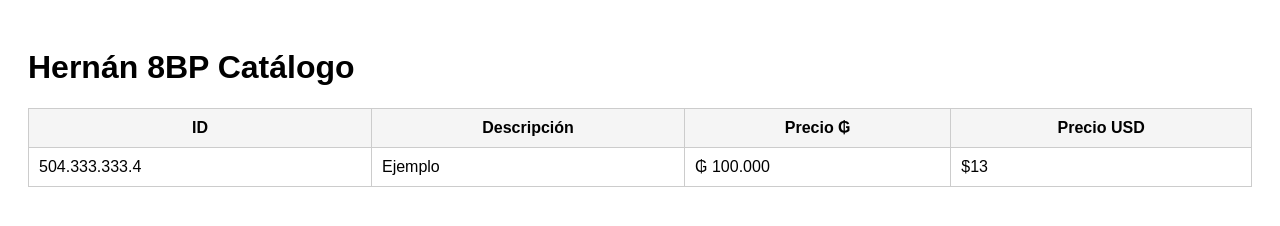
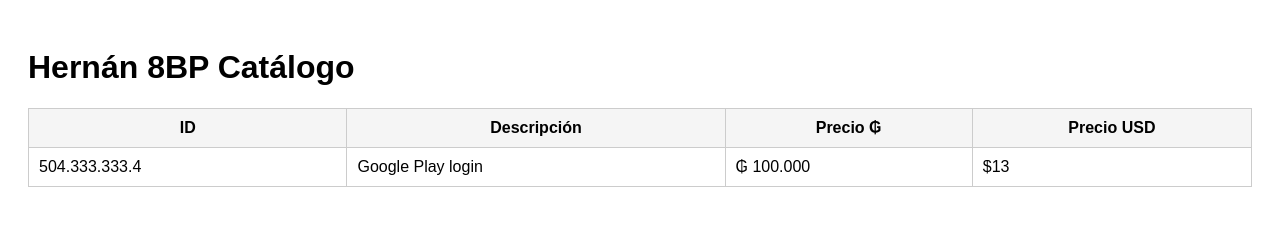
Before and after one commit to hernan8bp/hernan8bp, a plain HTML site: page index.html in a window 1280 px wide. Drawn offline with Linux system fonts and the light colour scheme.

Commit message:
Update example text to 'Google Play login'

```diff
--- a/index.html
+++ b/index.html
@@ -20,7 +20,7 @@
     </tr>
     <tr>
       <td>504.333.333.4</td>
-      <td>Ejemplo</td>
+      <td>Google Play login</td>
       <td>₲ 100.000</td>
       <td>$13</td>
     </tr>
```
